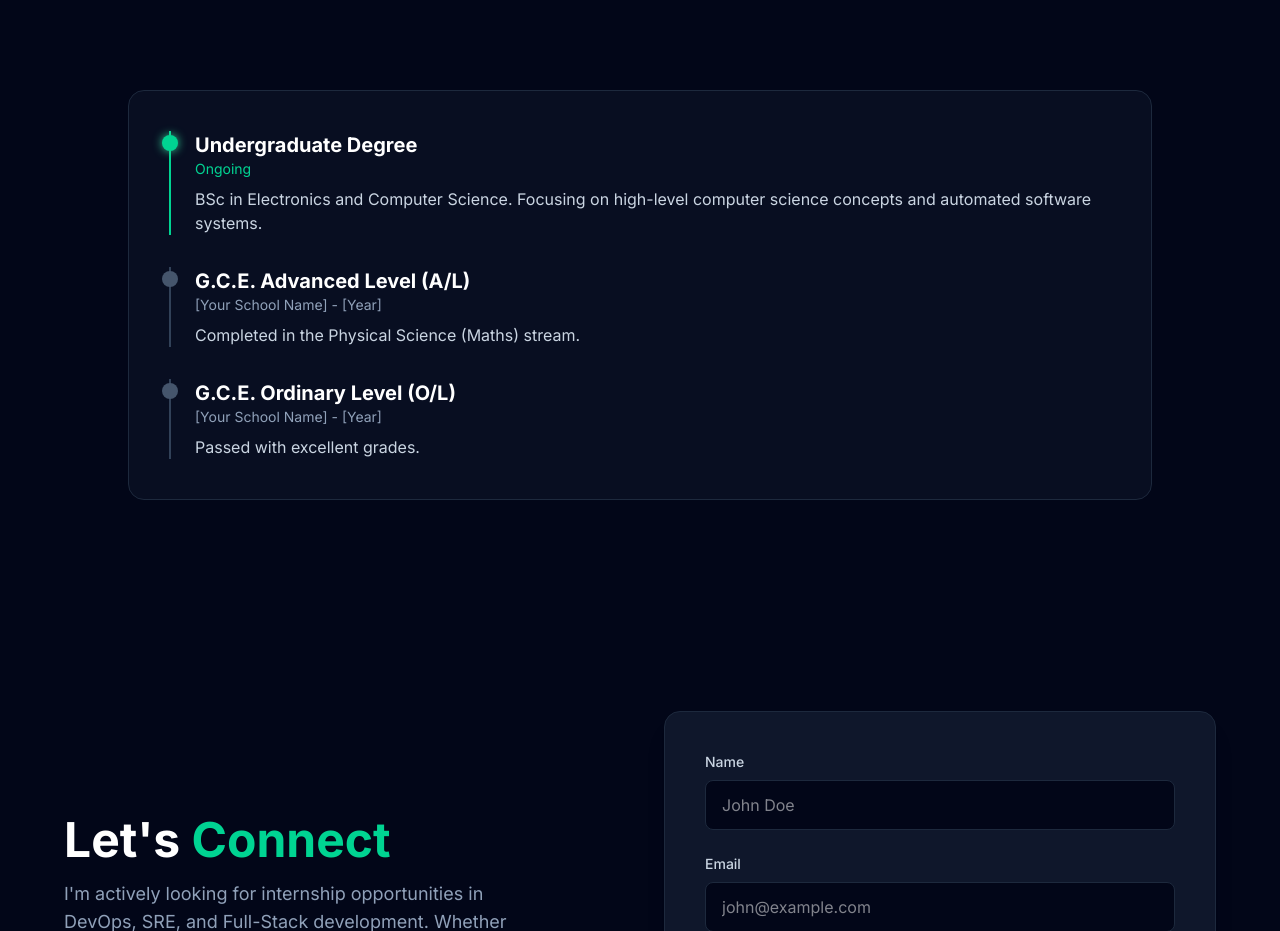
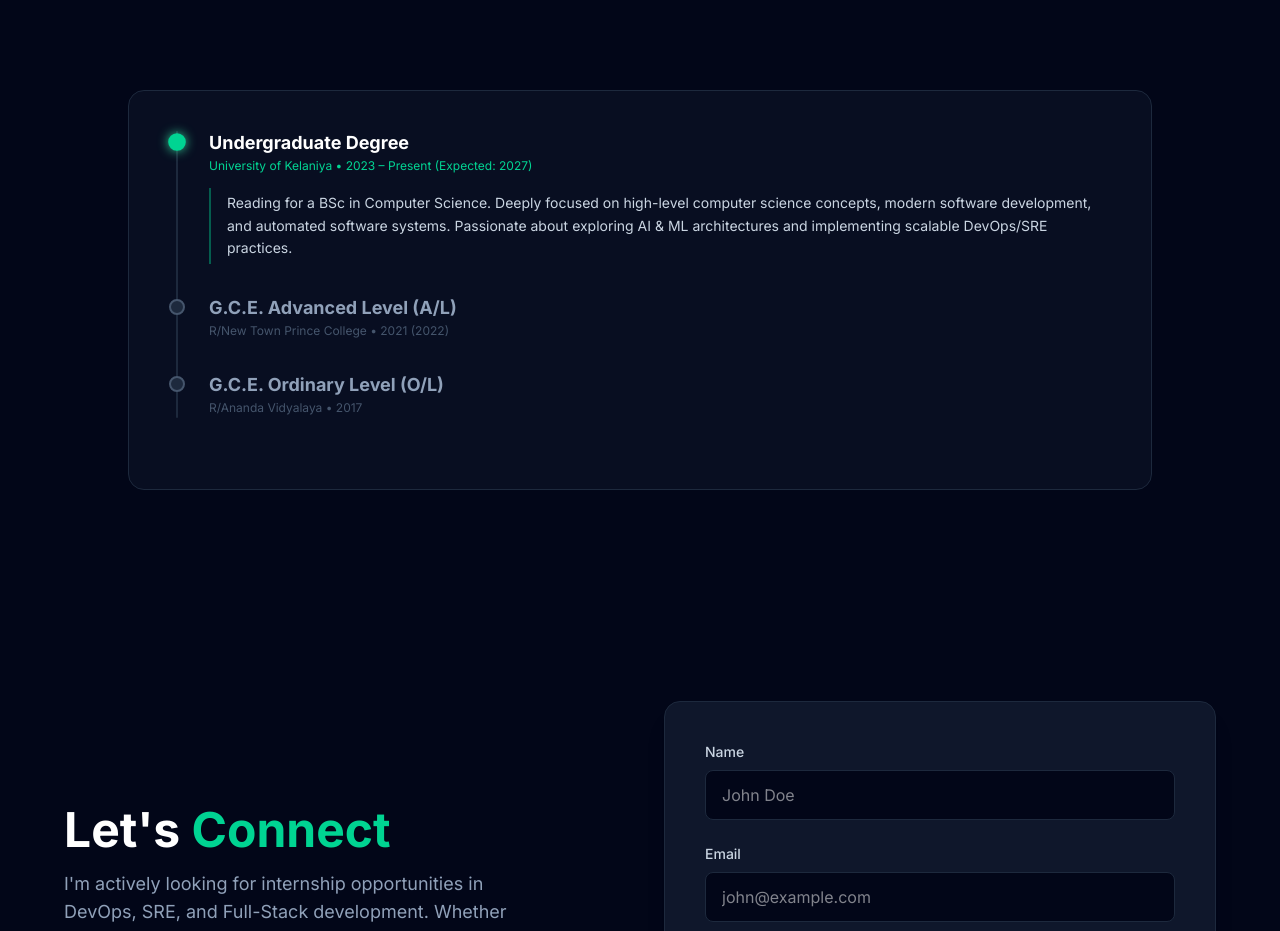
Before and after one commit to ushansamudithaperera/My-Portfolio, a Next.js app: page / in a window 1280 px wide. Shown: the part 1240-2171 px from the top of the page. Built offline with nearby package versions, Linux system fonts and the light colour scheme.

Commit message:
feat: add interactive About section with education timeline and skill carousel components

```diff
--- a/src/components/About.tsx
+++ b/src/components/About.tsx
@@ -5,6 +5,103 @@ import { motion, AnimatePresence } from 'framer-motion';
 import { FaGraduationCap, FaLaptopCode, FaProjectDiagram, FaAward, FaUsers, FaGithub, FaLinkedin, FaJava, FaAws, FaDatabase } from 'react-icons/fa';
 
 import { SiJavascript, SiTypescript, SiPython, SiC, SiCplusplus, SiSharp, SiPhp, SiReact, SiHtml5, SiCss, SiTailwindcss, SiBootstrap, SiNodedotjs, SiExpress, SiSpringboot, SiDotnet, SiMongodb, SiMysql, SiDocker, SiKubernetes, SiLinux, SiPrometheus, SiGrafana, SiGit, SiGithub } from 'react-icons/si';
+// Education accordion data
+const educationData = [
+  {
+    title: 'Undergraduate Degree',
+    subtitle: 'University of Kelaniya \u2022 2023 \u2013 Present (Expected: 2027)',
+    content:
+      "Reading for a BSc in Computer Science. Deeply focused on high-level computer science concepts, modern software development, and automated software systems. Passionate about exploring AI & ML architectures and implementing scalable DevOps/SRE practices.",
+  },
+  {
+    title: 'G.C.E. Advanced Level (A/L)',
+    subtitle: 'R/New Town Prince College \u2022 2021 (2022)',
+    content:
+      "Successfully completed in the Physical Science (Mathematics) stream with 3 \u2018B\u2019 passes, building a strong foundation in analytical thinking, calculus, and advanced problem-solving.",
+  },
+  {
+    title: 'G.C.E. Ordinary Level (O/L)',
+    subtitle: 'R/Ananda Vidyalaya \u2022 2017',
+    content:
+      'Passed with excellent academic standing, demonstrating an early and strong aptitude for fundamental sciences, mathematics, and logical reasoning.',
+  },
+];
+
+// Accordion-style Education Timeline sub-component
+function EducationTimeline() {
+  const [activeNode, setActiveNode] = useState(0);
+
+  return (
+    <motion.div
+      key="education"
+      initial={{ opacity: 0, x: 20 }}
+      animate={{ opacity: 1, x: 0 }}
+      exit={{ opacity: 0, x: -20 }}
+      transition={{ duration: 0.3 }}
+      className="relative"
+    >
+      {/* Continuous vertical guide line */}
+      <div className="absolute left-[7px] top-0 w-[2px] h-full bg-slate-800 rounded-full" />
+
+      <div className="space-y-0">
+        {educationData.map((item, index) => {
+          const isActive = activeNode === index;
+          return (
+            <div key={index} className="relative pl-10 pb-8 last:pb-0">
+              {/* Dot */}
+              <button
+                onClick={() => setActiveNode(index)}
+                aria-label={`Expand ${item.title}`}
+                className={`absolute left-0 top-[3px] w-4 h-4 rounded-full border-2 flex-shrink-0 transition-all duration-300 focus:outline-none ${isActive
+                  ? 'bg-emerald-400 border-emerald-400 shadow-[0_0_10px_#34d399] scale-110'
+                  : 'bg-slate-800 border-slate-600 hover:border-emerald-400/60'
+                  }`}
+              />
+
+              {/* Header — clickable */}
+              <button
+                onClick={() => setActiveNode(index)}
+                className="w-full text-left group focus:outline-none"
+              >
+                <h3
+                  className={`text-lg font-bold leading-snug transition-colors duration-300 ${isActive ? 'text-white' : 'text-slate-400 group-hover:text-slate-200'
+                    }`}
+                >
+                  {item.title}
+                </h3>
+                <p
+                  className={`text-xs mt-0.5 transition-colors duration-300 ${isActive ? 'text-emerald-400' : 'text-slate-600'
+                    }`}
+                >
+                  {item.subtitle}
+                </p>
+              </button>
+
+              {/* Animated content panel */}
+              <AnimatePresence initial={false}>
+                {isActive && (
+                  <motion.div
+                    key="content"
+                    initial={{ height: 0, opacity: 0 }}
+                    animate={{ height: 'auto', opacity: 1 }}
+                    exit={{ height: 0, opacity: 0 }}
+                    transition={{ duration: 0.35, ease: 'easeInOut' }}
+                    className="overflow-hidden"
+                  >
+                    <p className="mt-3 text-sm text-slate-300 leading-relaxed border-l-2 border-emerald-400/40 pl-4 py-1">
+                      {item.content}
+                    </p>
+                  </motion.div>
+                )}
+              </AnimatePresence>
+            </div>
+          );
+        })}
+      </div>
+    </motion.div>
+  );
+}
+
 // Api define karagamu ape Nodes (Tabs) tika
 const tabs = [
   { id: 'education', label: 'Education', icon: FaGraduationCap },
@@ -14,6 +111,7 @@ const tabs = [
   { id: 'extra', label: 'Extra-Curricular', icon: FaUsers },
 ];
 
+
 export default function About() {
   const [activeTab, setActiveTab] = useState('education');
 
@@ -21,7 +119,8 @@ export default function About() {
     <section id="about" className="py-20 bg-slate-950 min-h-screen px-6 overflow-hidden">
 
       {/* Moving Carousel Effect ekata oni CSS tika methana inline danawa */}
-      <style dangerouslySetInnerHTML={{__html: `
+      <style dangerouslySetInnerHTML={{
+        __html: `
         @keyframes scroll {
           0% { transform: translateX(0); }
           100% { transform: translateX(-50%); }
@@ -67,12 +166,10 @@ export default function About() {
                 <div
                   key={tab.id}
                   onClick={() => setActiveTab(tab.id)}
-                  className={`relative flex flex-col items-center cursor-pointer group ${
-                    isActive ? 'z-20' : 'z-10'
+                  className={`relative flex flex-col items-center cursor-pointer group ${isActive ? 'z-20' : 'z-10'
                     }`}
                 >
-                  <div className={`w-14 h-14 md:w-16 md:h-16 flex items-center justify-center rounded-full border-4 transition-all duration-300 ${
-                    isActive
+                  <div className={`w-14 h-14 md:w-16 md:h-16 flex items-center justify-center rounded-full border-4 transition-all duration-300 ${isActive
                     ? 'bg-slate-900 border-emerald-400 text-emerald-400 shadow-[0_0_20px_rgba(52,211,153,0.5)] scale-110'
                     : 'bg-slate-900 border-slate-700 text-slate-500 hover:border-emerald-400/50 hover:text-emerald-400/80'
                     }`}>
@@ -91,35 +188,9 @@ export default function About() {
         <div className="min-h-[400px] bg-slate-900/50 border border-slate-800 rounded-2xl p-6 md:p-10 relative overflow-hidden">
           <AnimatePresence mode="wait">
 
-            {/* 1. Education Content */}
+            {/* 1. Education Content — Accordion Timeline */}
             {activeTab === 'education' && (
-              <motion.div
-                key="education"
-                initial={{ opacity: 0, x: 20 }}
-                animate={{ opacity: 1, x: 0 }}
-                exit={{ opacity: 0, x: -20 }}
-                transition={{ duration: 0.3 }}
-                className="space-y-8"
-              >
-                <div className="border-l-2 border-emerald-400 pl-6 relative">
-                  <div className="absolute w-4 h-4 bg-emerald-400 rounded-full -left-[9px] top-1 shadow-[0_0_10px_rgba(52,211,153,1)]"></div>
-                  <h3 className="text-xl font-bold text-white">Undergraduate Degree</h3>
-                  <p className="text-emerald-400 text-sm mb-2">Ongoing</p>
-                  <p className="text-slate-300">BSc in Electronics and Computer Science. Focusing on high-level computer science concepts and automated software systems.</p>
-                </div>
-                <div className="border-l-2 border-slate-700 pl-6 relative">
-                  <div className="absolute w-4 h-4 bg-slate-600 rounded-full -left-[9px] top-1"></div>
-                  <h3 className="text-xl font-bold text-white">G.C.E. Advanced Level (A/L)</h3>
-                  <p className="text-slate-400 text-sm mb-2">[Your School Name] - [Year]</p>
-                  <p className="text-slate-300">Completed in the Physical Science (Maths) stream.</p>
-                </div>
-                <div className="border-l-2 border-slate-700 pl-6 relative">
-                  <div className="absolute w-4 h-4 bg-slate-600 rounded-full -left-[9px] top-1"></div>
-                  <h3 className="text-xl font-bold text-white">G.C.E. Ordinary Level (O/L)</h3>
-                  <p className="text-slate-400 text-sm mb-2">[Your School Name] - [Year]</p>
-                  <p className="text-slate-300">Passed with excellent grades.</p>
-                </div>
-              </motion.div>
+              <EducationTimeline />
             )}
 
             {/* 2. Skills Content (With Carousel Effect) */}
@@ -134,10 +205,10 @@ export default function About() {
               >
 
                 {[
-                { title: "Programming Languages", items: [ <SiJavascript/>, <SiTypescript/>, <SiPython/>, <FaJava/>, <SiC/>, <SiCplusplus/>, <SiSharp/>, <SiPhp/> ] },
-                { title: "Frontend Technologies", items: [ <SiReact/>, <SiHtml5/>, <SiCss/>, <SiTailwindcss/>, <SiBootstrap/> ] },
-                { title: "Backend & Databases", items: [ <SiNodedotjs/>, <SiExpress/>, <SiSpringboot/>, <SiDotnet/>, <SiMongodb/>, <SiMysql/>, <FaDatabase/> ] },
-                { title: "Cloud, DevOps & Tools", items: [ <FaAws/>, <SiDocker/>, <SiKubernetes/>, <SiLinux/>, <SiPrometheus/>, <SiGrafana/>, <SiGit/>, <SiGithub/> ] }
+                  { title: "Programming Languages", items: [<SiJavascript />, <SiTypescript />, <SiPython />, <FaJava />, <SiC />, <SiCplusplus />, <SiSharp />, <SiPhp />] },
+                  { title: "Frontend Technologies", items: [<SiReact />, <SiHtml5 />, <SiCss />, <SiTailwindcss />, <SiBootstrap />] },
+                  { title: "Backend & Databases", items: [<SiNodedotjs />, <SiExpress />, <SiSpringboot />, <SiDotnet />, <SiMongodb />, <SiMysql />, <FaDatabase />] },
+                  { title: "Cloud, DevOps & Tools", items: [<FaAws />, <SiDocker />, <SiKubernetes />, <SiLinux />, <SiPrometheus />, <SiGrafana />, <SiGit />, <SiGithub />] }
                 ].map((category, index) => (
                   <div key={index} className="bg-slate-800/30 p-4 rounded-xl border border-slate-700">
                     <h3 className="text-emerald-400 font-semibold mb-3">{category.title}</h3>
```
Lines whose indentation alone changed are shown as unchanged.
